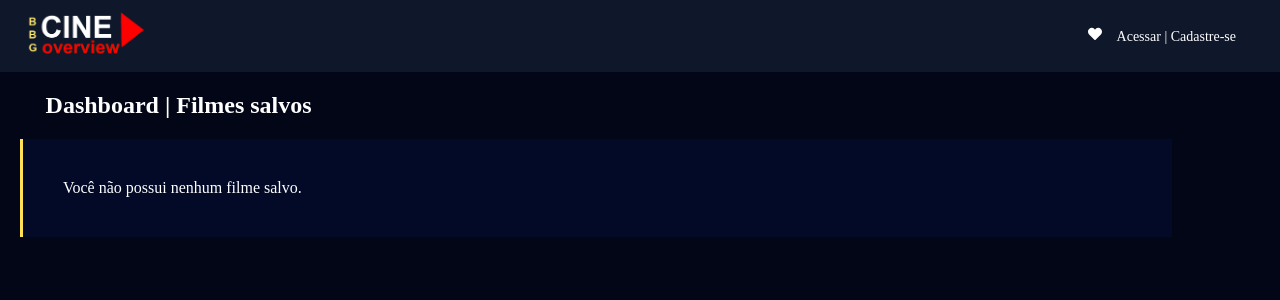
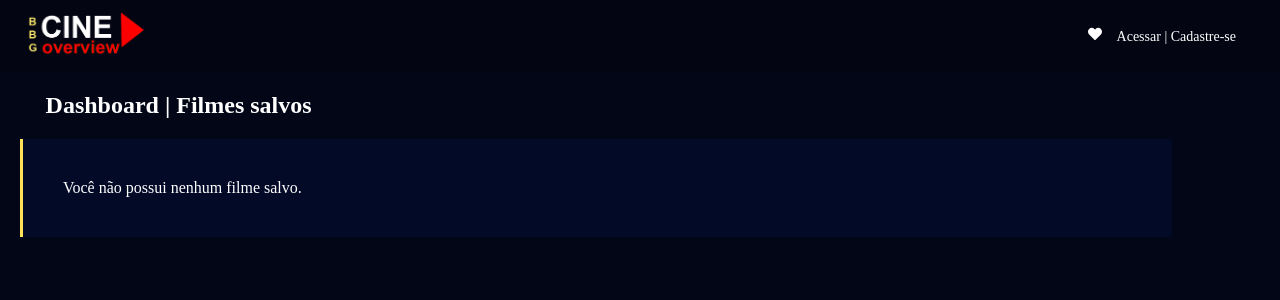
Before and after one commit to acrisiopb/React-WebFilme, a Next.js app in the folder FrontEnd/movie_app/: page /Dashboard in a window 1280 px wide. Shown: the top 300 px of the page. Built offline with nearby package versions, Linux system fonts and the light colour scheme.

Commit message:
background - nav bar

```diff
--- a/FrontEnd/movie_app/src/components/Navbar/index.scss
+++ b/FrontEnd/movie_app/src/components/Navbar/index.scss
@@ -2,7 +2,7 @@
     display: flex;
     justify-content: space-between;
     align-items: center;
-    background-color: #0f172a;
+    background-color: #05060740;
     padding: 12px 24px;
 
     img {
```
